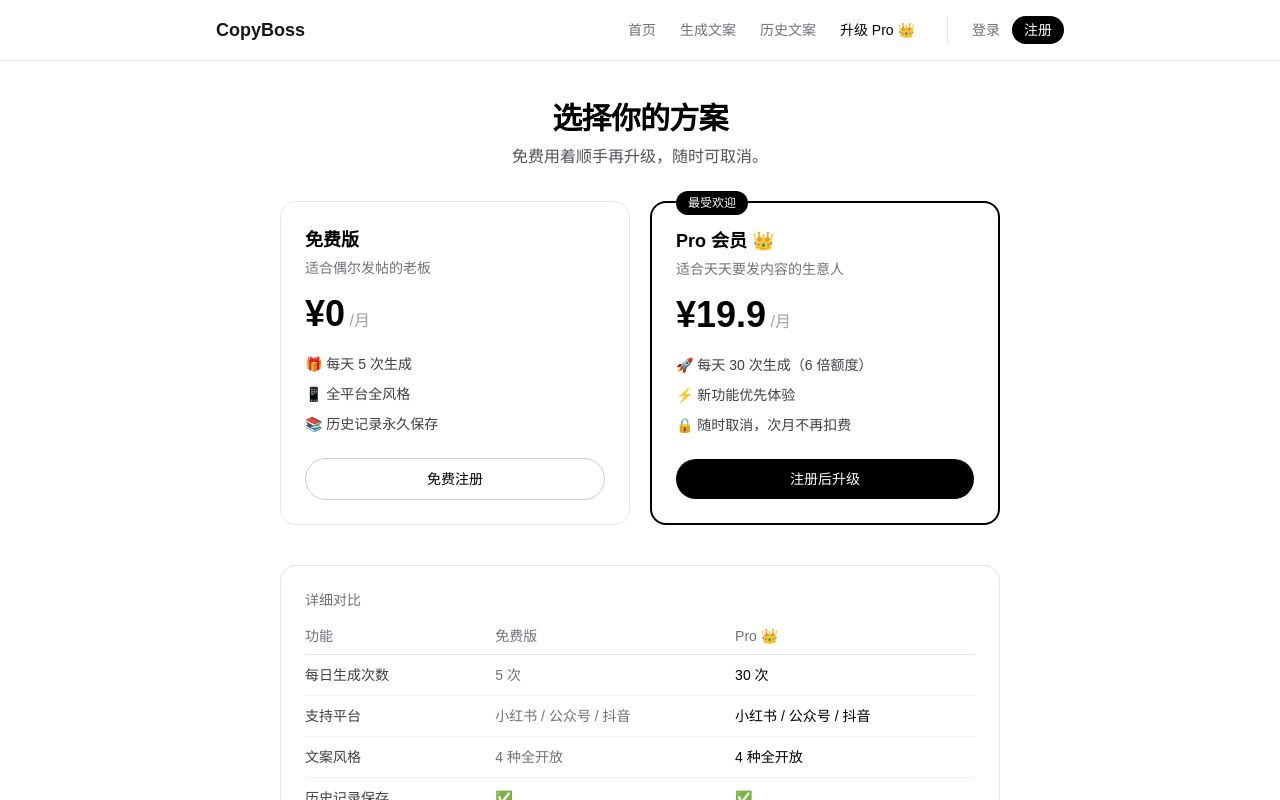
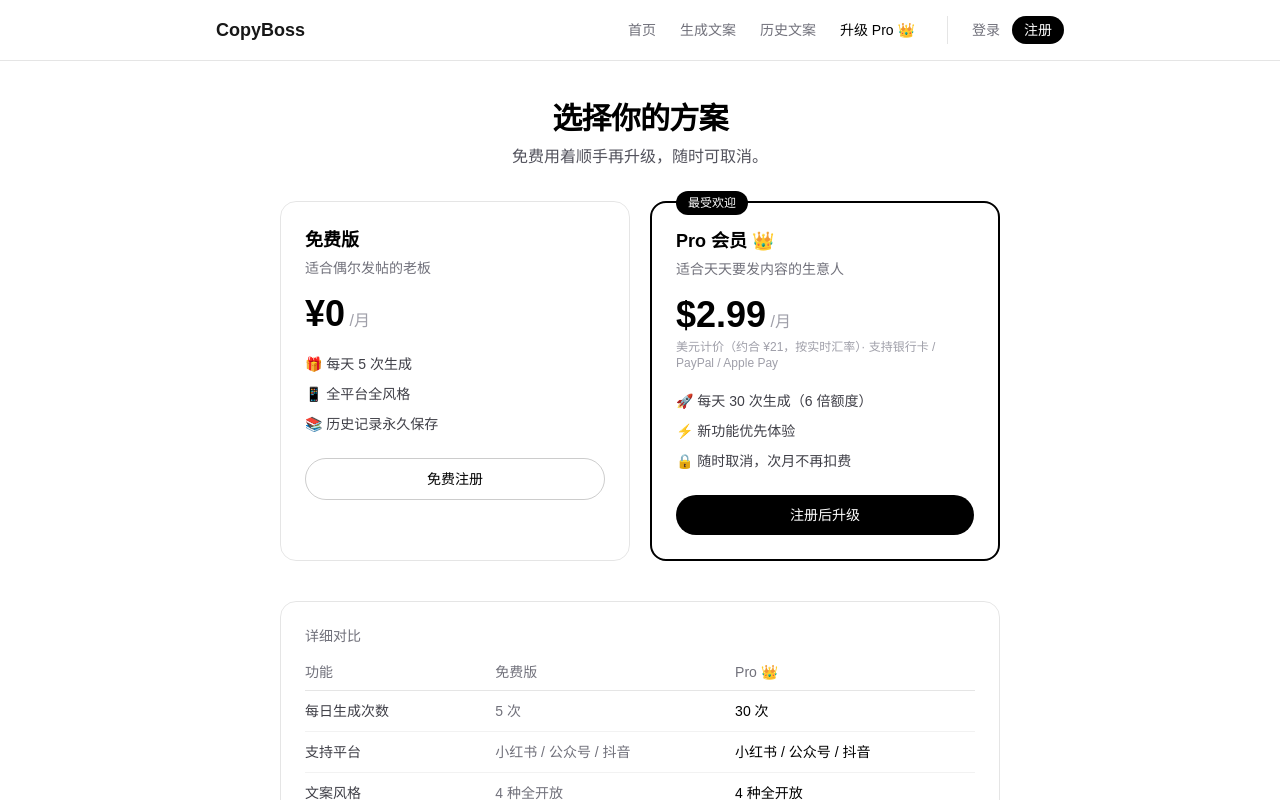
Before and after one commit to 271811038-bit/copyboss-mvp, a Next.js app: page /pricing in a window 1280 px wide. Shown: the top 800 px of the page. Built offline with nearby package versions, Linux system fonts and the light colour scheme; no server answers.

Commit message:
fix(pricing): 价格展示与实际扣款一致——¥19.9 改为 .99（Creem 美元计价）

```diff
--- a/app/pricing/page.tsx
+++ b/app/pricing/page.tsx
@@ -102,8 +102,11 @@ export default async function PricingPage() {
             适合天天要发内容的生意人
           </p>
           <p className="mt-4 text-4xl font-bold text-black dark:text-zinc-50">
-            ¥19.9
+            $2.99
             <span className="text-base font-normal text-zinc-400"> /月</span>
+          </p>
+          <p className="mt-1 text-xs text-zinc-400 dark:text-zinc-500">
+            美元计价（约合 ¥21，按实时汇率）· 支持银行卡 / PayPal / Apple Pay
           </p>
           <ul className="mt-5 space-y-2.5 text-sm text-zinc-700 dark:text-zinc-300">
             <li>🚀 每天 30 次生成（6 倍额度）</li>
@@ -135,7 +138,7 @@ export default async function PricingPage() {
                 href="/api/checkout/creem"
                 className="block w-full rounded-full bg-black py-2.5 text-center text-sm font-medium text-white transition-opacity hover:opacity-80 dark:bg-white dark:text-black"
               >
-                升级 Pro · ¥19.9/月
+                升级 Pro · $2.99/月
               </a>
             ) : (
               <span className="block w-full cursor-not-allowed rounded-full bg-black/10 py-2.5 text-center text-sm font-medium text-zinc-500 dark:bg-white/10 dark:text-zinc-400">
```
